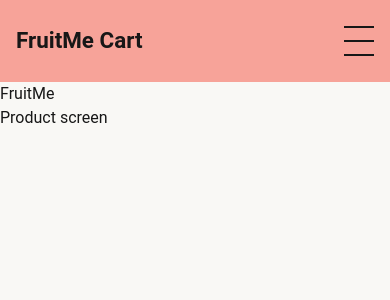
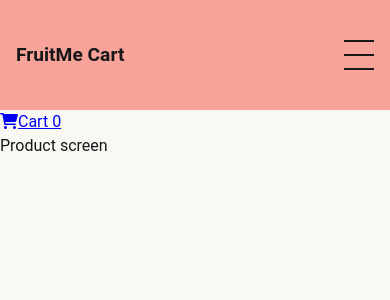
Before and after one commit to halmai-mcrae/frulu-store, a React (Create React App) app in the folder frontend/: page /product/1111 in a window 390 px wide. Shown: the top 300 px of the page. Built offline with nearby package versions, Linux system fonts and the light colour scheme.

Commit message:
Building components, add styling & responsiveness

```diff
--- a/frontend/src/App.jsx
+++ b/frontend/src/App.jsx
@@ -1,4 +1,5 @@
 import './App.css'
+import { useState } from 'react'
 import { BrowserRouter as Router, Routes, Route } from 'react-router-dom'
 //Screens
 import HomeScreen from './screens/HomeScreen'
@@ -6,13 +7,18 @@ import ProductScreen from './screens/ProductScreen'
 import CartScreen from './screens/CartScreen'
 //Components
 import Navbar from './components/Navbar'
+import Backdrop from './components/Backdrop'
+import SideDrawer from './components/SideDrawer'
 
 function App() {
+  const [sideDrawerOpen, setSideDrawerOpen] = useState(false)
+
   return (
     <>
       <Router>
-        <Navbar />
-        FruitMe
+        <Navbar click={() => setSideDrawerOpen(true)}/>
+        <SideDrawer show={ sideDrawerOpen } click={() => setSideDrawerOpen(false)} />
+        <Backdrop show={ sideDrawerOpen } click={() => setSideDrawerOpen(false)} />
         <main>
           <Routes>
             <Route path="/" element={ <HomeScreen />} />
@@ -29,8 +35,8 @@ export default App
 
 //ToDo:
 //Navbar - done
-//SideDrawer
-//Backdrop
+//SideDrawer - in progress
+//Backdrop - done
 //HomeScreen
 //ProductScreen
-//CartScreen - in progress
+//CartScreen - done
--- a/frontend/src/components/Backdrop.css
+++ b/frontend/src/components/Backdrop.css
@@ -0,0 +1,9 @@
+.backdrop {
+  position: fixed;
+  top: 0;
+  left: 0;
+  width: 100%;
+  height: 100vh;
+  background-color: rgba(0, 0, 0, 0.25);
+  z-index: 100;
+}
--- a/frontend/src/components/Backdrop.jsx
+++ b/frontend/src/components/Backdrop.jsx
@@ -0,0 +1,9 @@
+import './Backdrop.css';
+
+const Backdrop = ({show, click}) => {
+  return (
+    show && <div className="backdrop" onClick={click}></div>
+
+)}
+
+export default Backdrop;
--- a/frontend/src/components/Navbar.css
+++ b/frontend/src/components/Navbar.css
@@ -1,5 +1,6 @@
 .navbar {
   width: 100%;
+  height: 110px;
   background-color: #f7a399;
   display: flex;
   justify-content: space-between;
@@ -86,3 +87,9 @@
     display: flex;
   }
 }
+
+@media (max-width: 500px) {
+  .navbar__logo h2 {
+    font-size: 1.2rem;
+  }
+}
--- a/frontend/src/components/Navbar.jsx
+++ b/frontend/src/components/Navbar.jsx
@@ -1,7 +1,7 @@
 import './Navbar.css'
 import { Link } from 'react-router-dom'
 
-const Navbar = () => {
+const Navbar = ({click}) => {
   return (
     <nav className="navbar">
       {/* logo */}
@@ -25,7 +25,7 @@ const Navbar = () => {
         </li>
       </ul>
       {/* hamburger menu */}
-      <div className="hamburgermenu">
+      <div className="hamburgermenu" onClick={click}>
       <div></div>
       <div></div>
       <div></div>
--- a/frontend/src/components/SideDrawer.css
+++ b/frontend/src/components/SideDrawer.css
@@ -0,0 +1,16 @@
+.sidedrawer {
+  position: fixed;
+  top: 0;
+  left: 0;
+  width: 70%;
+  height: 100vh;
+  background-color: rgb(249, 248, 245);
+  z-index: 200;
+  overflow-y: auto;
+  transform: translateX(-100%);
+  transition: all 0.3s ease-in-out;
+}
+
+.sidedrawer.show {
+  transform: translateX(0);
+}
--- a/frontend/src/components/SideDrawer.jsx
+++ b/frontend/src/components/SideDrawer.jsx
@@ -0,0 +1,26 @@
+import './SideDrawer.css';
+import { Link } from 'react-router-dom';
+
+const SideDrawer = ({show, click}) => {
+  const SideDrawerClass = ["side-drawer"];
+
+  if (show) {
+    SideDrawerClass.push("show");
+  }
+  return (
+    <div className={SideDrawerClass.join(" ")}>
+      <ul className="sidedrawer__links" onClick={click}>
+        <li>
+          <Link>
+          <i className="fas fa-shopping-cart"></i>
+          <span>
+            Cart <span className="sidedrawer__cartbadge">0</span>
+          </span>
+          </Link>
+        </li>
+      </ul>
+    </div>
+
+)}
+
+export default SideDrawer;
```
